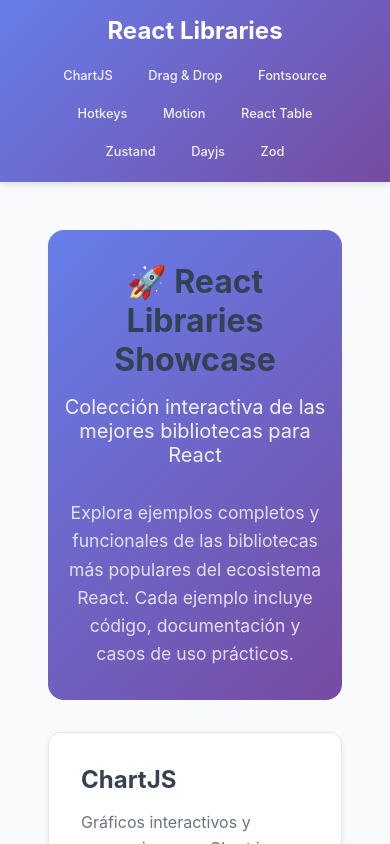
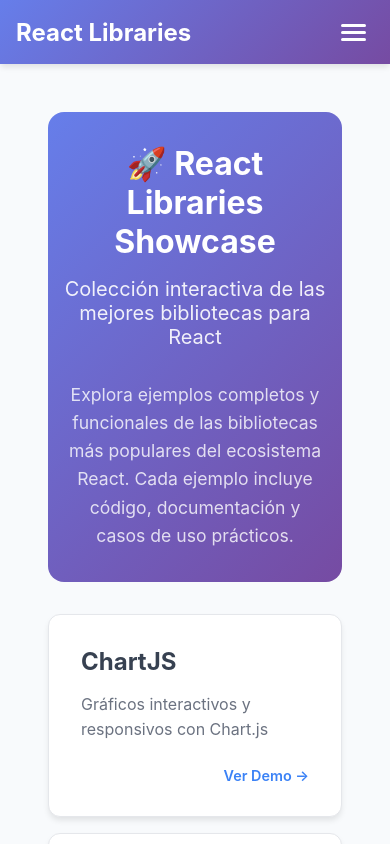
Before and after one commit to ecasanova/libraries, a React (Vite) app: page / in a window 390 px wide. Shown: the top 844 px of the page. Built offline with nearby package versions, Linux system fonts and the light colour scheme; a web font is replaced by a local one.

Commit message:
feat: Implement mobile navigation with hamburger menu and overlay

```diff
--- a/src/App.tsx
+++ b/src/App.tsx
@@ -119,6 +119,7 @@
   const [example, setExample] = useState<string>(
     window.location.hash.replace("#", "")
   );
+  const [mobileMenuOpen, setMobileMenuOpen] = useState(false);
 
   useEffect(() => {
     const handler = () => setExample(window.location.hash.replace("#", ""));
@@ -128,26 +129,52 @@
 
   const current = examples.find((e) => e.slug === example);
 
+  const handleLinkClick = () => {
+    setMobileMenuOpen(false);
+  };
+
   return (
     <>
       <header className="header">
         <nav className="navbar">
           <div className="nav-container">
-            <a href="#" className="nav-brand">
+            <a href="#" className="nav-brand" onClick={handleLinkClick}>
               React Libraries
             </a>
-            <div className="nav-links">
+
+            {/* Botón hamburguesa */}
+            <button
+              className={`hamburger ${mobileMenuOpen ? 'active' : ''}`}
+              onClick={() => setMobileMenuOpen(!mobileMenuOpen)}
+              aria-label="Toggle menu"
+            >
+              <span></span>
+              <span></span>
+              <span></span>
+            </button>
+
+            {/* Navigation Links */}
+            <div className={`nav-links ${mobileMenuOpen ? 'nav-links-mobile open' : 'nav-links-desktop'}`}>
               {examples.map((e) => (
                 <a
                   key={e.slug}
                   href={`#${e.slug}`}
                   className={`nav-link ${example === e.slug ? 'active' : ''}`}
+                  onClick={handleLinkClick}
                 >
                   {e.label}
                 </a>
               ))}
             </div>
           </div>
+
+          {/* Overlay para cerrar el menú móvil */}
+          {mobileMenuOpen && (
+            <div
+              className="mobile-overlay"
+              onClick={() => setMobileMenuOpen(false)}
+            ></div>
+          )}
         </nav>
       </header>
       <main className="main-content">
--- a/src/index.css
+++ b/src/index.css
@@ -91,6 +91,86 @@
   font-weight: 600;
 }
 
+/* Hamburger Menu */
+.hamburger {
+  display: none;
+  flex-direction: column;
+  cursor: pointer;
+  background: none;
+  border: none;
+  padding: 0.5rem;
+  gap: 4px;
+  transition: all 0.3s ease;
+}
+
+.hamburger span {
+  width: 25px;
+  height: 3px;
+  background: white;
+  transition: all 0.3s ease;
+  border-radius: 2px;
+}
+
+.hamburger.active span:nth-child(1) {
+  transform: translateY(7px) rotate(45deg);
+}
+
+.hamburger.active span:nth-child(2) {
+  opacity: 0;
+}
+
+.hamburger.active span:nth-child(3) {
+  transform: translateY(-7px) rotate(-45deg);
+}
+
+/* Mobile Navigation */
+.nav-links-desktop {
+  display: flex;
+  gap: 0.5rem;
+  align-items: center;
+  flex-wrap: wrap;
+}
+
+.nav-links-mobile {
+  position: fixed;
+  top: 64px;
+  right: -100%;
+  width: 280px;
+  height: calc(100vh - 64px);
+  background: linear-gradient(135deg, #667eea 0%, #764ba2 100%);
+  flex-direction: column;
+  padding: 2rem 1rem;
+  gap: 0.5rem;
+  transition: right 0.3s ease;
+  box-shadow: -4px 0 10px rgba(0, 0, 0, 0.1);
+  z-index: 1000;
+  overflow-y: auto;
+}
+
+.nav-links-mobile.open {
+  right: 0;
+}
+
+.nav-links-mobile .nav-link {
+  width: 100%;
+  text-align: center;
+  padding: 1rem;
+  border-radius: 8px;
+  font-size: 1rem;
+  margin-bottom: 0.5rem;
+}
+
+.mobile-overlay {
+  position: fixed;
+  top: 64px;
+  left: 0;
+  width: 100%;
+  height: calc(100vh - 64px);
+  background: rgba(0, 0, 0, 0.5);
+  z-index: 999;
+  backdrop-filter: blur(2px);
+}
+
 /* Home Page Styles */
 .home-page {
   max-width: 1200px;
@@ -110,7 +190,7 @@
 .hero-section h1 {
   font-size: 3rem;
   margin: 0 0 1rem 0;
-  color: white;
+  color: white !important;
 }
 
 .hero-subtitle {
@@ -1252,7 +1332,7 @@
 }
 
 .example-header h1 {
-  color: white;
+  color: white !important;
   margin: 0 0 0.5rem 0;
   font-size: 2rem;
 }
@@ -1272,7 +1352,7 @@
   width: 100%;
 }
 
-.main-content h1 {
+.main-content > h1 {
   text-align: center;
   color: #334155;
   font-size: 2.5rem;
@@ -2285,18 +2365,42 @@
   text-align: center;
 }
 
-/* Responsive Design */
+/* Tablet breakpoint */
+@media (max-width: 1024px) and (min-width: 769px) {
+  .nav-container {
+    padding: 0 1rem;
+  }
+
+  .nav-links {
+    gap: 0.25rem;
+  }
+
+  .nav-link {
+    padding: 0.4rem 0.8rem;
+    font-size: 0.8rem;
+  }
+}
+
+/* Mobile breakpoint */
 @media (max-width: 768px) {
+  /* Navbar responsive */
   .nav-container {
-    flex-direction: column;
-    height: auto;
-    padding: 1rem 1.5rem;
-    gap: 1rem;
-  }
-
-  .nav-links {
-    justify-content: center;
-    width: 100%;
+    height: 64px;
+    padding: 0 1rem;
+    position: relative;
+  }
+
+  .hamburger {
+    display: flex;
+    z-index: 1001;
+  }
+
+  .nav-links-desktop {
+    display: none;
+  }
+
+  .nav-links-mobile {
+    display: flex;
   }
 
   .nav-link {
@@ -2308,7 +2412,7 @@
     padding: 1rem;
   }
 
-  .main-content h1 {
+  .main-content > h1 {
     font-size: 2rem;
   }
 
@@ -2360,6 +2464,7 @@
 
   .hero-section h1 {
     font-size: 2rem;
+    color: white !important;
   }
 
   .libraries-grid {
```
